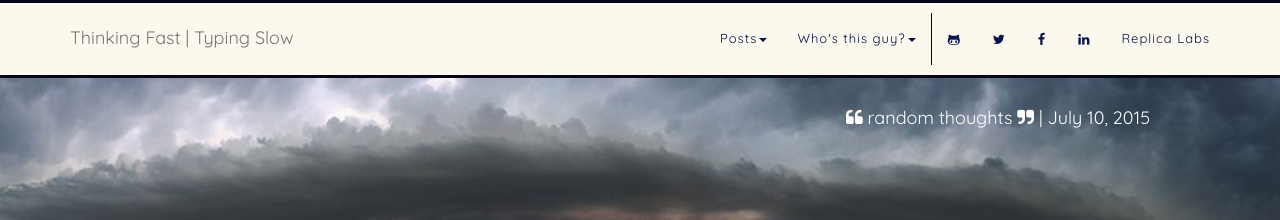
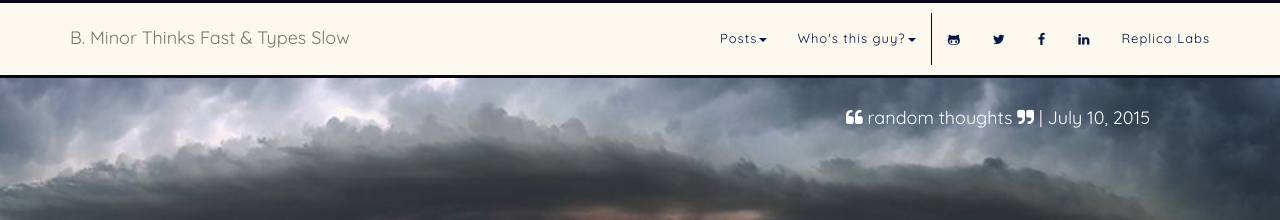
Before and after one commit to bminortx/bminortx.github.io, a Jekyll site: the page built from index.html, in a window 1280 px wide. Shown: the top 220 px of the page. Built offline with Jekyll 4.4.1, drawn with Linux system fonts in a browser that asks for light colours; nearby versions of some CDN libraries; some web fonts are replaced; the list of posts is cut into pages by our own code; comment, search, counter and statistics services are not loaded.

Commit message:
Changed the title of the blog

```diff
--- a/_includes/bootstrap_header.html
+++ b/_includes/bootstrap_header.html
@@ -11,7 +11,7 @@
           <span class="icon-bar"></span>
         </button>
         <a class="navbar-brand" href="{{url}}/">
-          Thinking Fast | Typing Slow
+          B. Minor Thinks Fast & Types Slow
         </a>
       </div>
 
```
